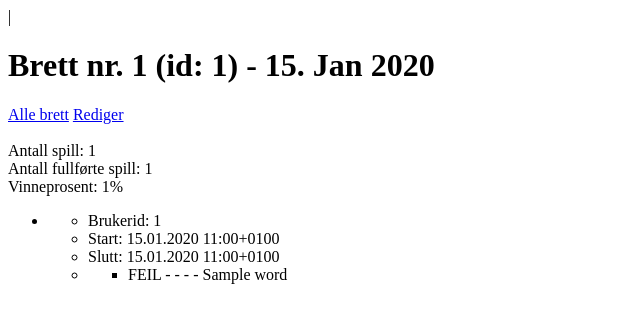
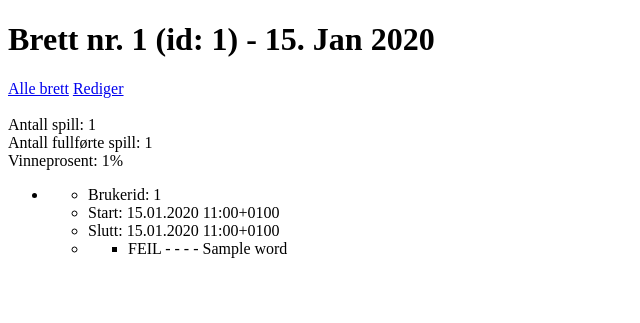
Before and after one commit to gerhardadler/rod_traad, a FastAPI app: template rod_traad/templates/admin/puzzle_stats.html.jinja in a window 1280 px wide. Shown: the top 323 px of the page, without its empty margins (0-640 px from the left). Run offline with FastAPI, Linux system fonts and the light colour scheme; the template is opened without the code that fills it: most values are stand-ins (such as "Sample title", 1, 10 or a date in 2020); parts of the project's set-up code (start-up, migrations or seed data) failed here and were passed over.

Commit message:
remove accidental char

```diff
--- a/rod_traad/templates/admin/puzzle_stats.html.jinja
+++ b/rod_traad/templates/admin/puzzle_stats.html.jinja
@@ -4,7 +4,7 @@
 <head>
     <meta charset="UTF-8">
     <meta name="viewport" content="width=device-width, initial-scale=1.0">
-    <link rel="icon" type="image/x-icon" href="/favicon.ico">|
+    <link rel="icon" type="image/x-icon" href="/favicon.ico">
 
     <title>Rød tråd - Admin</title>
 </head>
```
